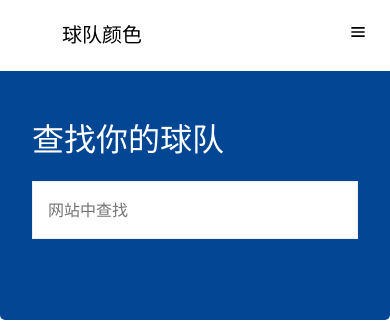
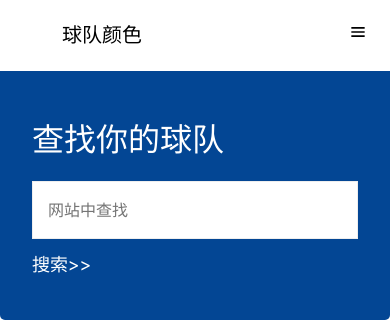
Before and after one commit to Izzy1647/teamcolor, a React (Create React App) app: page / in a window 390 px wide. Shown: the top 330 px of the page. Built offline with nearby package versions, Linux system fonts and the light colour scheme.

Commit message:
add search button in searchbar for moile screen

```diff
--- a/src/components/SearchBar/index.js
+++ b/src/components/SearchBar/index.js
@@ -5,6 +5,7 @@ import search from '../../utils/search'
 import './style.css'
 
 const SearchBar = () => {
+  const isMobileScreen = window.matchMedia('(max-width:600px)').matches
   const navigate = useNavigate()
 
   const handleSubmit = e => {
@@ -13,7 +14,7 @@ const SearchBar = () => {
     const [redirect, league] = search(team)
 
     // make sure league info is added in state as it's required by team detail page
-    navigate(redirect, { state: { league} })
+    navigate(redirect, { state: { league } })
   }
 
   return (
@@ -27,6 +28,11 @@ const SearchBar = () => {
             id="team"
             type="text"
           />
+          {isMobileScreen && (
+            <>
+              <p style={{ color: 'white', marginTop: '12px', fontSize: '18px'}} onClick={handleSubmit}>搜索{">>"}</p>
+            </>
+          )}
         </form>
       </div>
     </section>
```
